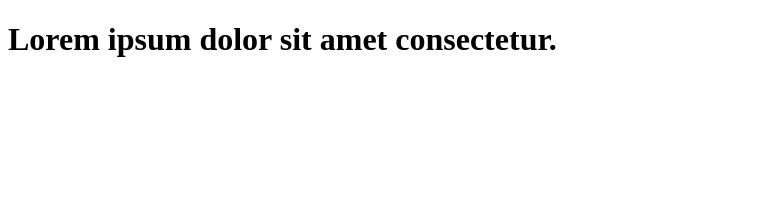
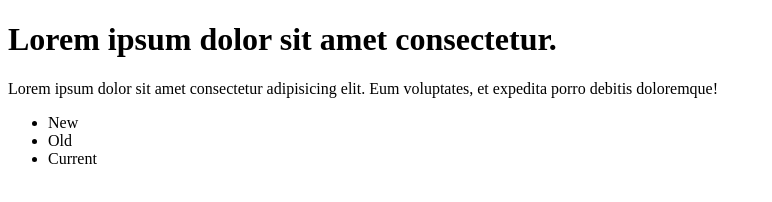
Before and after one commit to E-mmann/learrn-git, a plain HTML site: page index.html in a window 1280 px wide. Shown: the whole page, without its empty margins (0-772 px from the left). Drawn offline with Linux system fonts and the light colour scheme.

Commit message:
add list

```diff
--- a/index.html
+++ b/index.html
@@ -7,5 +7,11 @@
 </head>
 <body>
     <h1>Lorem ipsum dolor sit amet consectetur.</h1>
+    <p>Lorem ipsum dolor sit amet consectetur adipisicing elit. Eum voluptates, et expedita porro debitis doloremque!</p>
+    <ul>
+        <li>New</li>
+        <li>Old</li>
+        <li>Current</li>
+    </ul>
 </body>
 </html>
```
